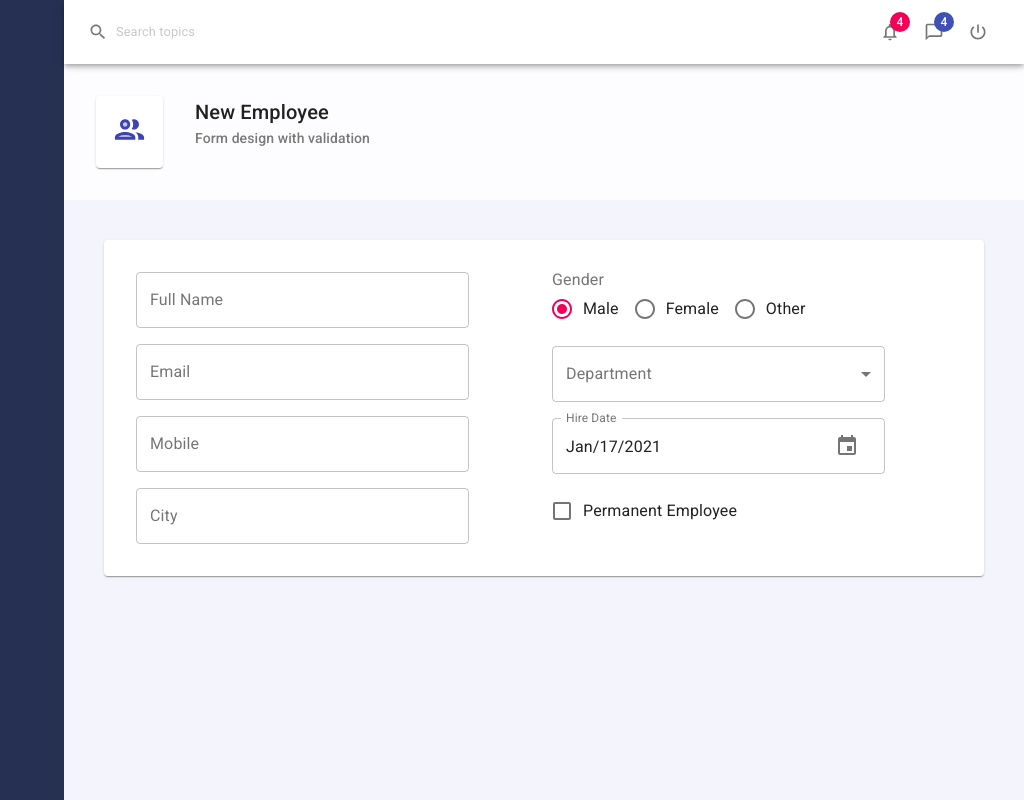
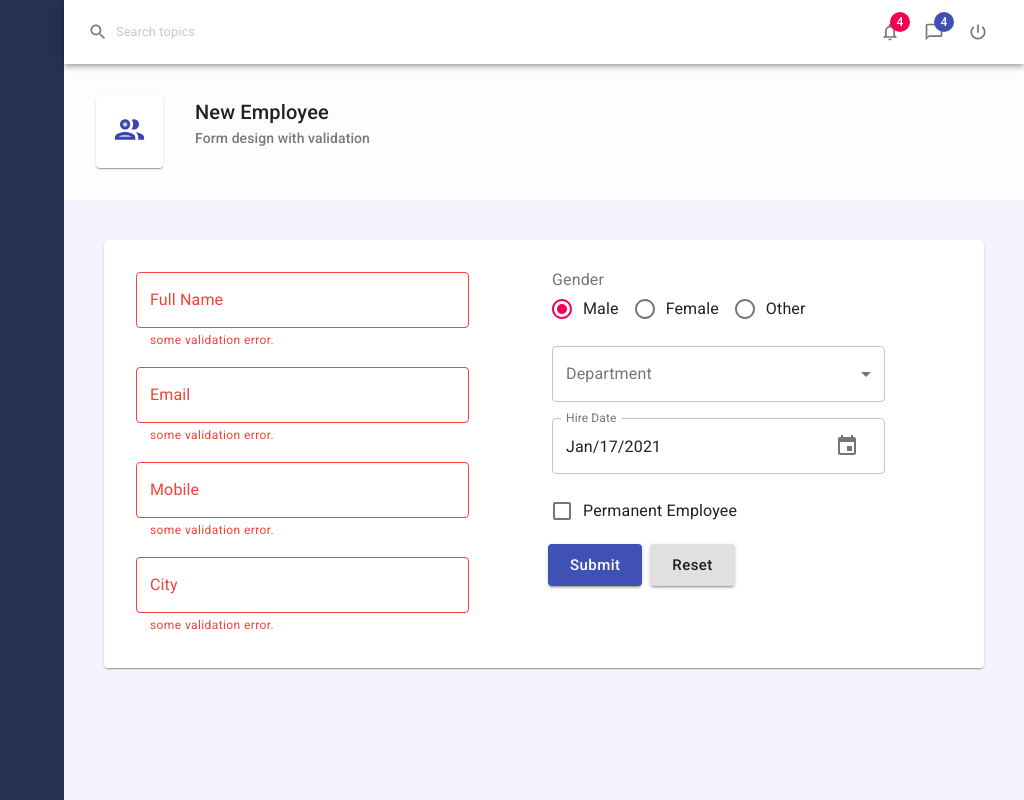
Before and after one commit to wpanumas1980/basic-mui, a React (Create React App) app: page / in a window 1280 px wide. Shown: the whole page, without its empty margins (256-1280 px from the left). Built offline with nearby package versions, Linux system fonts and the light colour scheme.

Commit message:
finished form

```diff
--- a/src/components/controls/Button.js
+++ b/src/components/controls/Button.js
@@ -1,9 +1,28 @@
 import React from 'react';
-import Button from '@material-ui/core/Button';
+import { Button as MuiButton } from '@material-ui/core';
+import { makeStyles } from '@material-ui/styles';
 
+const useStyles = makeStyles(theme =>({
+    root:{
+        margin:theme.spacing(0.5)
+    },
+    label:{
+        textTransform:'none'
+    }
+}))
 export default function Button(props) {
-    const {text, size, color, variant, onClick } = props;
+    const classes = useStyles();
+    const { text, size, color, variant, onClick,...other } = props;
     return (
-        <Button variant="contained" color="secondary"></Button>
+        <MuiButton
+            variant={variant || "contained"}
+            color={color||"primary"}
+            size={size||"large"}
+            onClick={onClick}
+            {...other}
+            classes={{root:classes.root,label:classes.label}}
+            >
+            {text}
+        </MuiButton>
     )
 }
--- a/src/components/controls/Controls.js
+++ b/src/components/controls/Controls.js
@@ -3,14 +3,15 @@
 import Select from './Select';
 import Checkbox from './Checkbox';
 import DatePicker from './DatePicker';
-
+import Button from './Button';
 
 const  Controls = {
     Input,
     RadioGroup,
     Select,
     Checkbox,
-    DatePicker
+    DatePicker,
+    Button
 }
 
 export default Controls;
--- a/src/components/controls/Input.js
+++ b/src/components/controls/Input.js
@@ -10,6 +10,8 @@
                 name={name}
                 value={value}
                 onChange={onChange}
+                error
+                helperText="some validation error."
             />
     )
 }
--- a/src/pages/Employees/EmployeeForm.js
+++ b/src/pages/Employees/EmployeeForm.js
@@ -23,7 +23,14 @@
 
 export default function EmployeeForm() {
 
-    const { values, setValues, handleInputChange } = useForm(initialFValues)
+    const validate = () => {
+        let temp = {}
+        temp.fullName = values.fullName ? "" : "This field is required."
+        temp.email = (/$^|.+@.+..+/).test(values.email) ? "" : "Email is not valid."
+        temp.mobile = values.mobile.length > 9 ? "" : "Minimum 10 numbers required"
+        temp.departmentId = values.departmentId.length ? "" : "This field is required."
+    }
+    const { values, setValues, handleInputChange } = useForm(initialFValues);
 
     return (
         <Form>
@@ -81,6 +88,16 @@
                         value={values.isPermanent}
                         onChange={handleInputChange}
                     />
+                    <div>
+                        <Controls.Button
+                            text="Submit"
+                            type="submit"
+                        />
+                        <Controls.Button
+                            text="Reset"
+                            color="default"
+                        />
+                    </div>
                 </Grid>
             </Grid>
         </Form>
```
